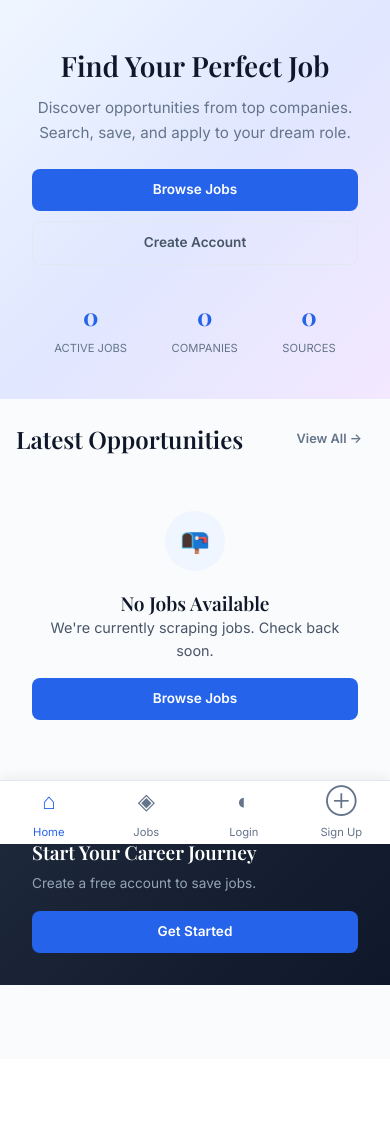
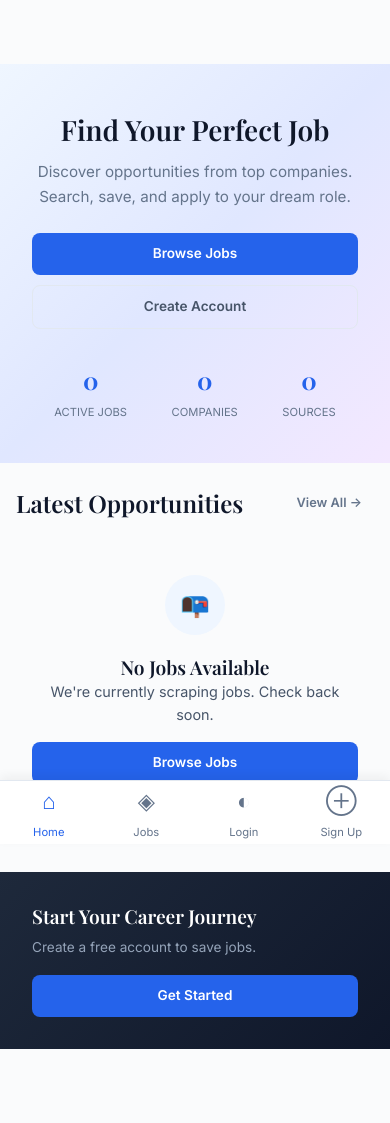
Before and after one commit to ashrafalve404/Job-Tracker-Django, a Django app: page / in a window 390 px wide. Before the commit the page ends 985 px from the top, so only its background shows below. Run offline with Django 5.2, Linux system fonts and the light colour scheme; data that the repository does not hold is empty.

Commit message:
Fixed Design Issue

```diff
--- a/static/css/style.css
+++ b/static/css/style.css
@@ -36,7 +36,7 @@
 }
 
 *, *::before, *::after { box-sizing: border-box; margin: 0; padding: 0; }
-html { scroll-behavior: smooth; }
+html { scroll-behavior: smooth; height: 100%; }
 
 body {
     font-family: 'Inter', -apple-system, BlinkMacSystemFont, sans-serif;
@@ -45,8 +45,11 @@
     color: #1e293b;
     background: var(--bg);
     min-height: 100vh;
+    display: flex;
+    flex-direction: column;
+    flex: 1;
     -webkit-font-smoothing: antialiased;
-    padding-bottom: 70px; /* Space for bottom nav on mobile */
+    padding-bottom: 0;
 }
 
 h1, h2, h3, h4 {
@@ -121,9 +124,20 @@
 
 .pc-nav .btn { padding: 8px 16px; font-size: 0.85rem; }
 
+main {
+    flex: 1 0 auto;
+}
+
 /* Main content offset for fixed header */
 .pc-nav + main {
     margin-top: 64px;
+}
+
+/* Mobile: remove margin-top */
+@media (max-width: 767px) {
+    main {
+        margin-top: 0;
+    }
 }
 
 /* ========================================
@@ -198,13 +212,13 @@
     /* Hide footer on mobile */
     footer { display: none !important; }
 
+    /* Adjust main for mobile - remove margin-top from fixed header */
+    main { margin-top: 0; }
+
     /* Adjust body for bottom nav */
     body {
         padding-bottom: 74px;
     }
-
-    /* Remove top margin from content */
-    .pc-nav + main { margin-top: 0; }
 }
 
 /* ========================================
@@ -490,7 +504,9 @@
     background: linear-gradient(135deg, #1e293b 0%, #0f172a 100%);
     color: #94a3b8;
     padding: 48px 16px 24px;
-    margin-top: 40px;
+    margin-top: auto;
+    width: 100%;
+    min-height: 200px;
 }
 
 .footer-content { display: flex; flex-direction: column; gap: 20px; margin-bottom: 20px; }
```
